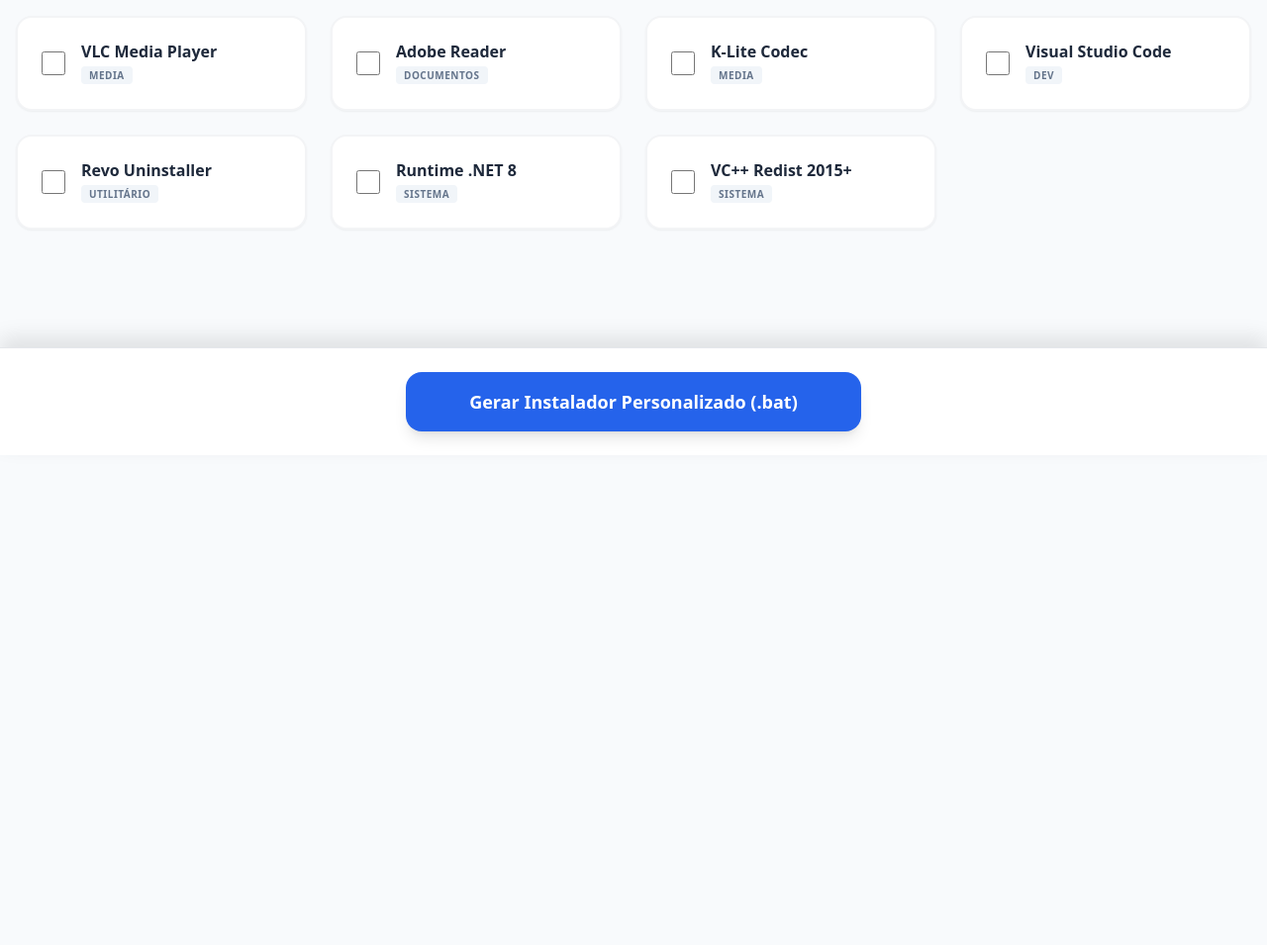
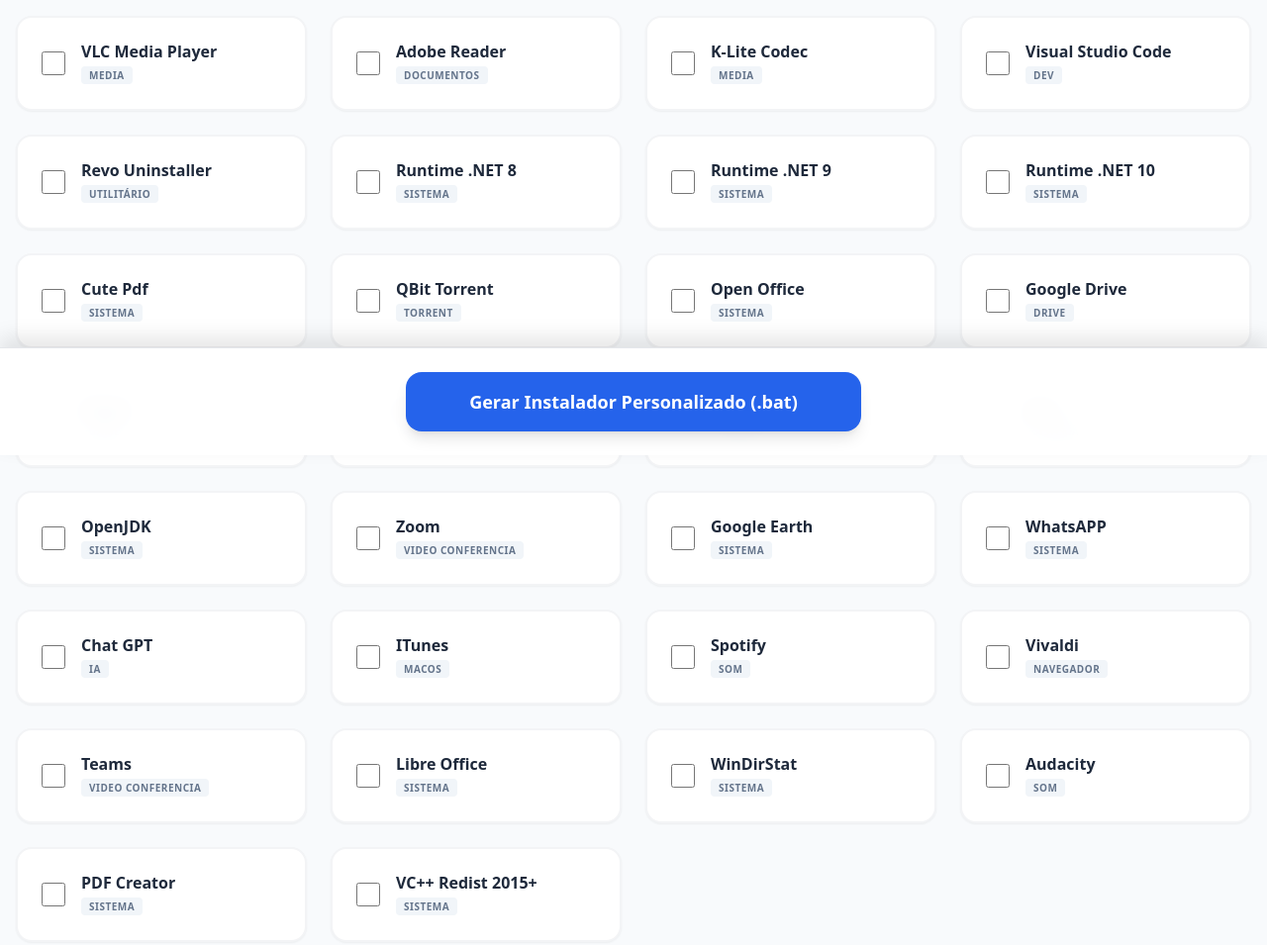
Before and after one commit to andr3llucas2017-ui/newtechinstall, a website: page index.html in a window 1280 px wide. Shown: the part 340-1295 px from the top of the page at 99% size. Before the commit the page ends 800 px from the top, so only its background shows below. Drawn offline with nearby package versions, Linux system fonts and the light colour scheme.

Commit message:
Update index.html

```diff
--- a/index.html
+++ b/index.html
@@ -41,6 +41,29 @@
             { name: 'Visual Studio Code', id: 'Microsoft.VisualStudioCode', cat: 'Dev' },
             { name: 'Revo Uninstaller', id: 'RevoUninstaller.RevoUninstaller', cat: 'Utilitário' },
             { name: 'Runtime .NET 8', id: 'Microsoft.DotNet.DesktopRuntime.8', cat: 'Sistema' },
+            { name: 'Runtime .NET 9', id: 'Microsoft.DotNet.DesktopRuntime.9', cat: 'Sistema' },
+            { name: 'Runtime .NET 10', id: 'Microsoft.DotNet.DesktopRuntime.10', cat: 'Sistema' },
+            { name: 'Cute Pdf', id: 'AcroSoftware.CutePDFWriter', cat: 'Sistema' },
+            { name: 'QBit Torrent', id: 'qBittorrent.qBittorrent', cat: 'Torrent' },
+            { name: 'Open Office', id: 'Apache.OpenOffice', cat: 'Sistema' },
+            { name: 'Google Drive', id: 'Google.Drive', cat: 'Drive' },
+            { name: 'Steam', id: 'Valve.Steam', cat: 'Game' },
+            { name: 'Epic', id: 'EpicGames.EpicGamesLauncher', cat: 'Game' },
+            { name: 'RustDesk', id: 'RustDesk.RustDesk', cat: 'Remoto' },
+            { name: 'Java', id: 'Oracle.JavaRuntimeEnvironment', cat: 'Sistema' },
+            { name: 'OpenJDK', id: 'AdoptOpenJDK.OpenJDK.16', cat: 'Sistema' },
+            { name: 'Zoom', id: 'Zoom.Zoom', cat: 'Video Conferencia' },
+            { name: 'Google Earth', id: 'Google.EarthPro', cat: 'Sistema' },
+            { name: 'WhatsAPP', id: 'WhatsApp.WhatsApp', cat: 'Sistema' },
+            { name: 'Chat GPT', id: 'lencx.ChatGPT', cat: 'IA' },
+            { name: 'ITunes', id: 'Apple.iTunes', cat: 'MacOS' },
+            { name: 'Spotify', id: 'Spotify.Spotify', cat: 'Som' },
+            { name: 'Vivaldi', id: 'Vivaldi.Vivaldi', cat: 'Navegador' },
+            { name: 'Teams', id: 'Microsoft.Teams', cat: 'Video Conferencia' },
+            { name: 'Libre Office', id: 'TheDocumentFoundation.LibreOffice', cat: 'Sistema' },
+            { name: 'WinDirStat', id: 'WinDirStat.WinDirStat', cat: 'Sistema' },
+            { name: 'Audacity', id: 'Audacity.Audacity', cat: 'Som' },
+            { name: 'PDF Creator', id: 'Avanquestpdfforge.PDFCreator-Free', cat: 'Sistema' },
             { name: 'VC++ Redist 2015+', id: 'Microsoft.VCRedist.2015+.x64', cat: 'Sistema' }
         ];
 
```
